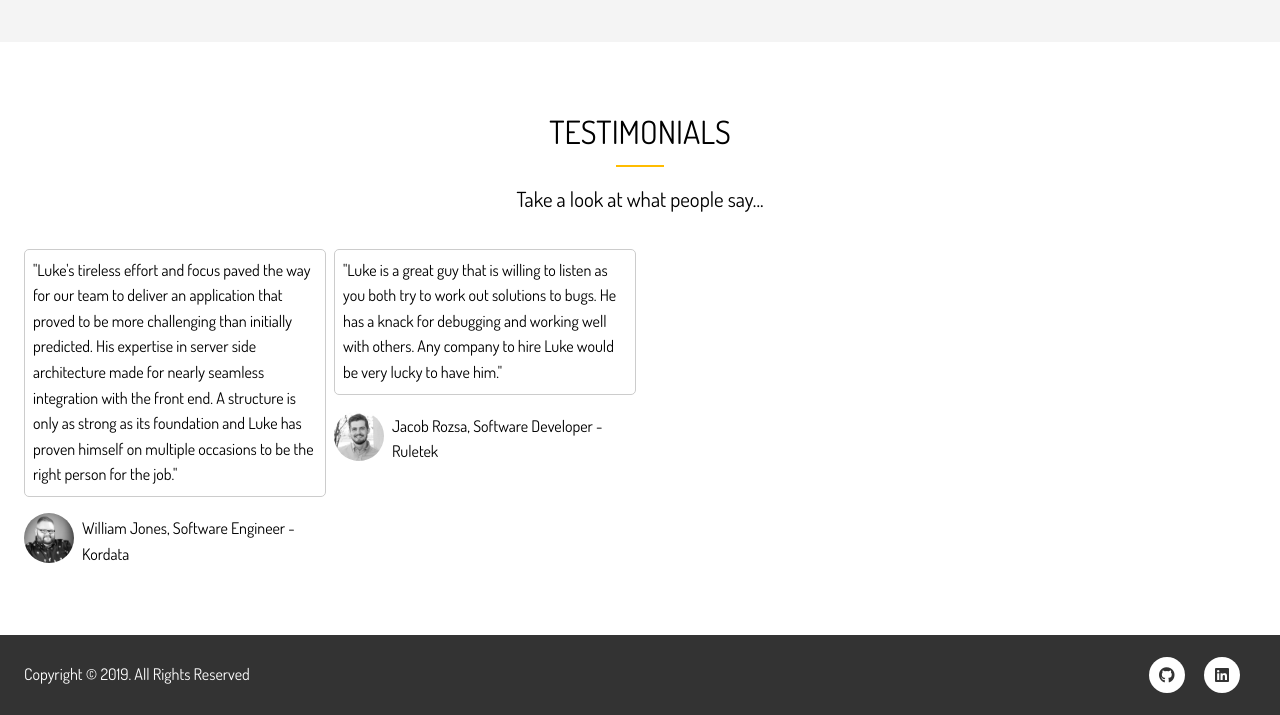
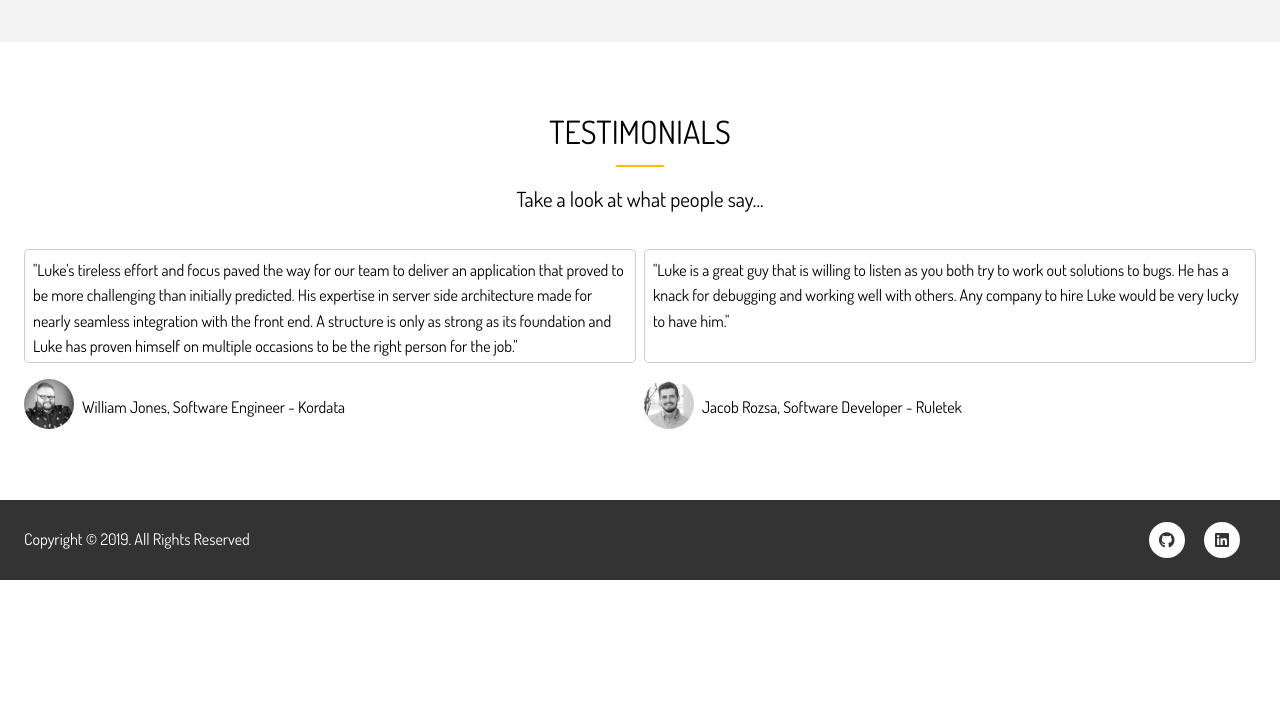
Before and after one commit to LukeTodd/luketodd.github.io, a website: page dist/about.html in a window 1280 px wide. Shown: the part 1229-1944 px from the top of the page. After the commit the page ends 1809 px from the top, so only its background shows below. Drawn offline with Linux system fonts and the light colour scheme; files whose address does not match are found by name; a web font is replaced by a local one.

Commit message:
fixed grid in testimonials

```diff
--- a/scss/main.scss
+++ b/scss/main.scss
@@ -284,7 +284,7 @@
   &-d {
     .testimonials {
       display: grid;
-      grid-template-columns: repeat(4, 1fr);
+      grid-template-columns: repeat(2, 1fr);
       grid-gap: 0.5rem;
 
       ul {
@@ -298,6 +298,7 @@
         border: 1px solid $medium-color;
         border-radius: 5px;
         padding: 0.5rem;
+        height: 6rem;
       }
 
       img {
```
Also changed, not shown: dist/css/main.css.
